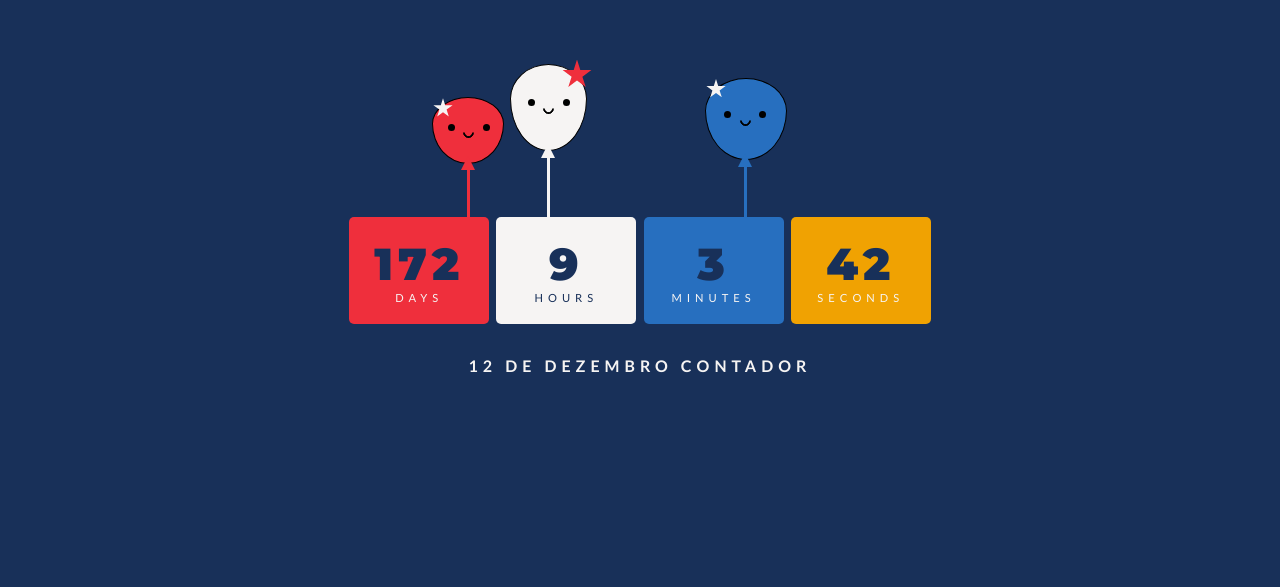
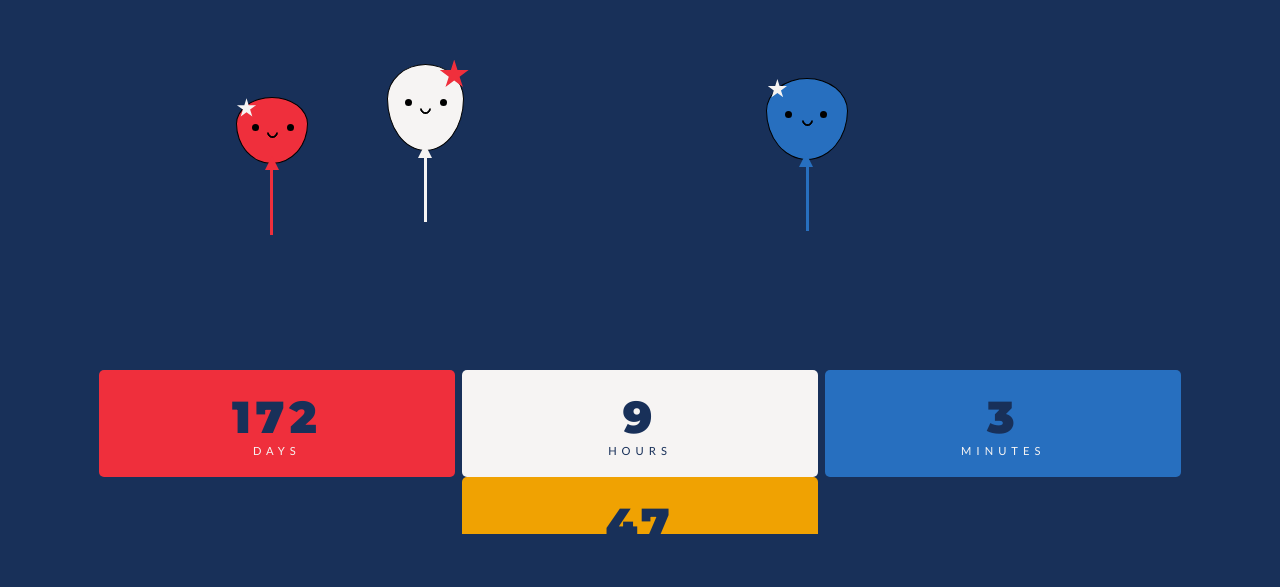
Before and after one commit to viniceosm/dia-do-amasso, a plain HTML site: page index.html in a window 1280 px wide. Shown: the part 106-693 px from the top of the page. Drawn offline with Linux system fonts and the light colour scheme.

Commit message:
Update index.html

```diff
--- a/index.html
+++ b/index.html
@@ -22,7 +22,7 @@
 	 position: relative;
 	 margin: auto;
 	 overflow: hidden;
-	 width: 650px;
+	 width: 100%;
 	 height: 480px;
 }
  h1 {
@@ -46,7 +46,7 @@
  .days, .hours, .minutes, .seconds {
 	 display: inline-block;
 	 padding: 20px;
-	 width: 100px;
+	 width: 25%;
 	 border-radius: 5px;
 }
  .days {
@@ -248,7 +248,7 @@
         const month = new Date().getMonth();
 
         // countdown
-        let timer = setInterval(function() {
+        // let timer = setInterval(function() {
 
             // get today's date
             const today = new Date().getTime();
@@ -279,7 +279,7 @@
                 <div class=\"numbers\">" + seconds + "</div>seconds</div> \
                 </div>";
 
-        }, 1000);
+        // }, 1000);
     </script>
 </body>
 </html>
```
Lines whose indentation alone changed are shown as unchanged.
